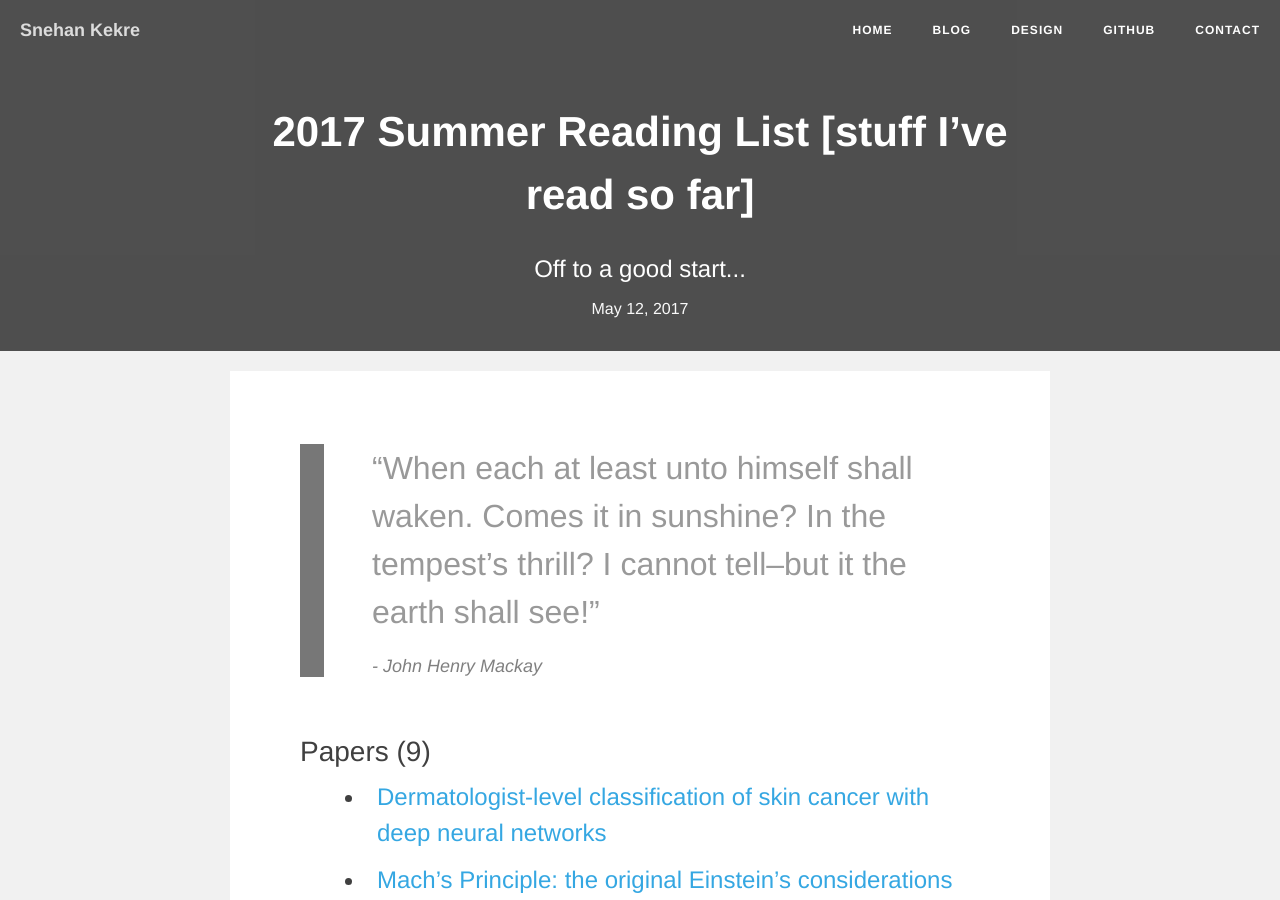
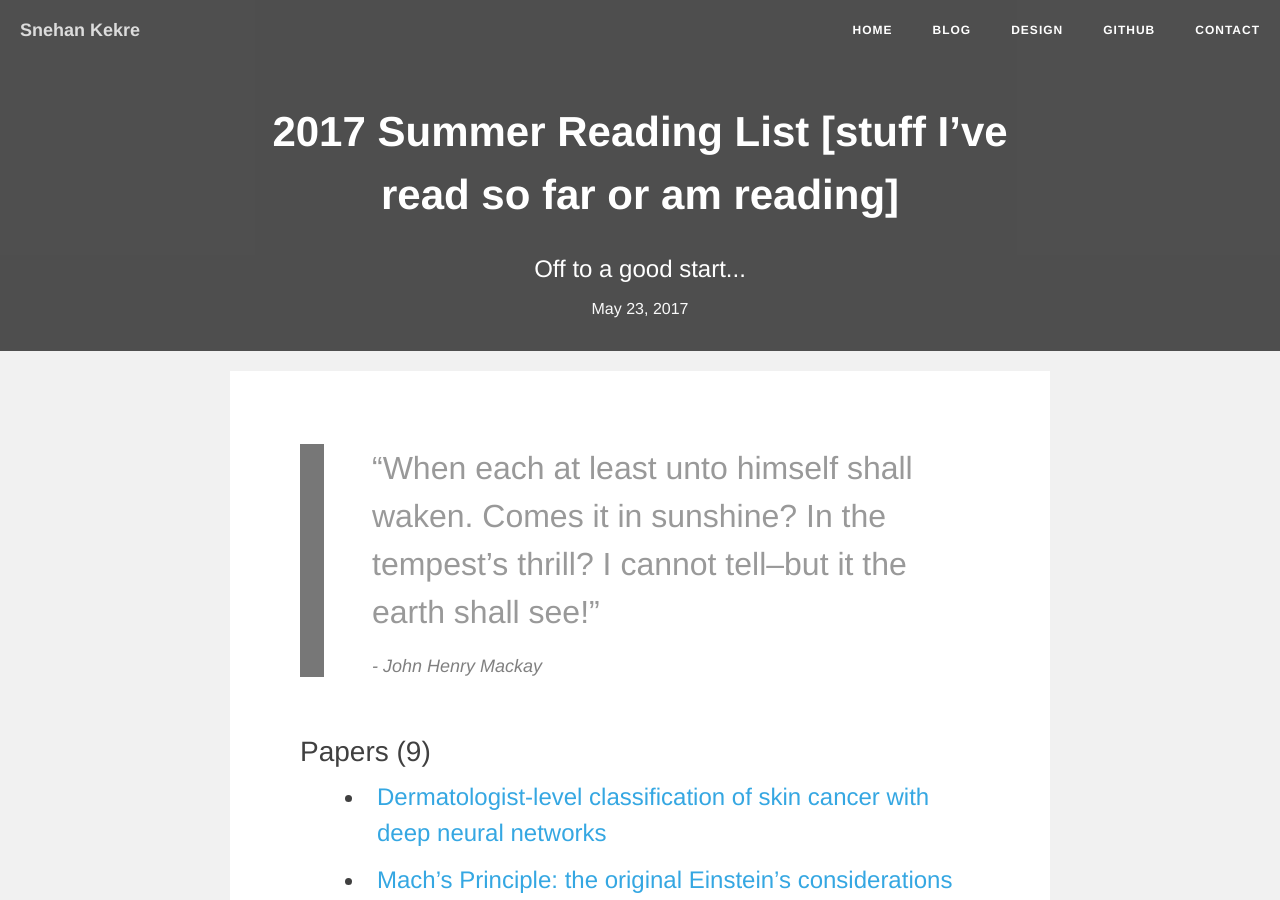
Before and after one commit to snehankekre/snehankekre.github.io, a Jekyll site: the page built from _posts/2017-05-12-summer-reading.md, in a window 1280 px wide and 900 px high. Built offline with Jekyll 4.4.1, drawn with Linux system fonts in a browser that asks for light colours.

Commit message:
update: current date

```diff
--- a/_posts/2017-05-12-summer-reading.md
+++ b/_posts/2017-05-12-summer-reading.md
@@ -1,7 +1,7 @@
 ---
 layout: post
-title:  "2017 Summer Reading List [stuff I’ve read so far]"
-date:   2017-05-12 11:20:13
+title:  "2017 Summer Reading List [stuff I’ve read so far or am reading]"
+date:   2017-05-23 11:20:13
 categories: 2017 read I books reading year in review papers
 image:
         feature: books-2.jpeg
```
